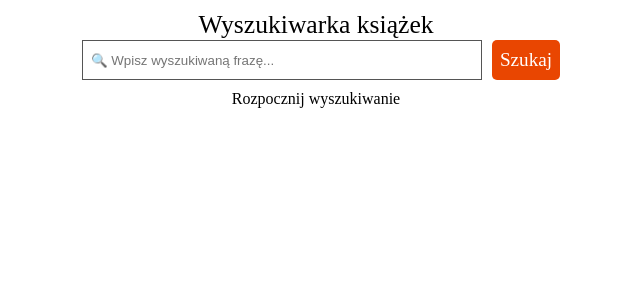
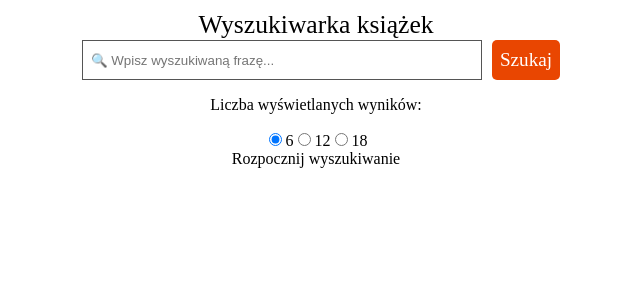
Before and after one commit to agatakulbicka/gwo_wyszukiwarka, a React app: page / in a window 1280 px wide. Shown: the top 300 px of the page, without its empty margins (324-964 px from the left). Built offline with nearby package versions, Linux system fonts and the light colour scheme.

Commit message:
Added set page number elements section

```diff
--- a/src/App.js
+++ b/src/App.js
@@ -1,9 +1,12 @@
 import React from "react";
+import {Provider} from "react-redux";
 import "./styles/styles.scss"
 import {SearchContainer} from "./Search/index";
 
 function App({store}) {
-    return <SearchContainer store={store}/>
+    return <Provider store={store}>
+        <SearchContainer />
+    </Provider>
 }
 
 export default App;
--- /dev/null
+++ b/src/FiltersData/FiltersDataContainer.jsx
@@ -0,0 +1,32 @@
+import PropTypes from "prop-types";
+import React from "react";
+import {connect} from "react-redux";
+import {compose} from "redux";
+import {getNumberOfElementsOnPage} from "../actions";
+import RadioButtonsGroup from "./RadioButtonsGroup";
+
+function FiltersData({baseClassName = "filtersData", getNumberOfElementsOnPage}) {
+
+    return (
+        <section>
+            <RadioButtonsGroup
+                baseClassName={baseClassName}
+                getNumberOfElementsOnPage={getNumberOfElementsOnPage}
+            />
+        </section>
+    );
+}
+
+const mapDispatchToProps = dispatch => ({
+    getNumberOfElementsOnPage: compose(dispatch, getNumberOfElementsOnPage)
+});
+
+RadioButtonsGroup.propsTypes = {
+    baseClassName: PropTypes.string,
+    getNumberOfElementsOnPage: PropTypes.func
+};
+
+export default connect (
+    null,
+    mapDispatchToProps
+)(FiltersData);
--- /dev/null
+++ b/src/FiltersData/RadioButtonsGroup.jsx
@@ -0,0 +1,47 @@
+import PropTypes from "prop-types";
+import React from "react";
+import {
+    PAGINATION_BUTTON_NUMBER,
+    PAGINATION_BUTTONS_LABEL
+} from "../constants/constants";
+
+function RadioButtonsGroup({baseClassName, getNumberOfElementsOnPage}) {
+    return (
+        <form className={baseClassName}>
+            <p>{PAGINATION_BUTTONS_LABEL}</p>
+            <div>
+                <input type="radio" id="elements6"
+                       name="pagesNumber"
+                       value="pagesNumber"
+                       defaultChecked
+                       onClick={() => getNumberOfElementsOnPage(PAGINATION_BUTTON_NUMBER[0])}
+                />
+                <label htmlFor="elements6">{PAGINATION_BUTTON_NUMBER[0]}</label>
+
+                <input type="radio"
+                       id="elements12"
+                       name="pagesNumber"
+                       value="pagesNumber"
+                       onClick={() => getNumberOfElementsOnPage(PAGINATION_BUTTON_NUMBER[1])}
+                />
+                <label htmlFor="elements12">{PAGINATION_BUTTON_NUMBER[1]}</label>
+
+                <input type="radio"
+                       id="elements18"
+                       name="pagesNumber"
+                       value="pagesNumber"
+                       onClick={() => getNumberOfElementsOnPage(PAGINATION_BUTTON_NUMBER[2])}
+                />
+                <label htmlFor="elements18">{PAGINATION_BUTTON_NUMBER[2]}</label>
+            </div>
+
+        </form>
+    );
+}
+
+RadioButtonsGroup.propsTypes = {
+    baseClassName: PropTypes.string,
+    getNumberOfElementsOnPage: PropTypes.func
+};
+
+export default RadioButtonsGroup;
--- /dev/null
+++ b/src/FiltersData/index.js
@@ -0,0 +1,3 @@
+import FiltersDataContainer from "./FiltersDataContainer";
+
+export {FiltersDataContainer};
--- a/src/Search/SearchContainer.jsx
+++ b/src/Search/SearchContainer.jsx
@@ -2,11 +2,12 @@ import PropTypes from "prop-types";
 import React from "react";
 import {connect} from "react-redux";
 import {compose} from "redux";
-import fetchBooksData from "../actions/actions";
+import {fetchBooksData} from "../actions/actions";
 import FilteredListComponent from "./FilteredListComponent";
 import SearchBoxComponent from "./SearchBoxComponent";
-import {Loader} from "../Loader/index";
-import {ScrollUpButton} from "../ScrollUpButton/index";
+import {Loader} from "../Loader";
+import {ScrollUpButton} from "../ScrollUpButton";
+import {FiltersDataContainer} from "../FiltersData";
 
 function SearchContainer({booksData, fetchBooksData, isFetchingBooksData}) {
 
@@ -14,6 +15,7 @@ function SearchContainer({booksData, fetchBooksData, isFetchingBooksData}) {
         <section className="search-container">
             <ScrollUpButton/>
             <SearchBoxComponent fetchBooksData={fetchBooksData}/>
+            <FiltersDataContainer baseClassName="filtersData"/>
             {renderMainContent(isFetchingBooksData, booksData)}
         </section>
     )
--- a/src/actions/actions.js
+++ b/src/actions/actions.js
@@ -1,5 +1,5 @@
 import fetch from "isomorphic-fetch";
-import { BASE_URL, REQUEST_BOOKS_DATA, RECEIVE_BOOKS_DATA} from "../constants/constants"
+import { BASE_URL, REQUEST_BOOKS_DATA, RECEIVE_BOOKS_DATA, GET_ELEMENTS_ON_PAGE_NUMBER} from "../constants/constants"
 
 function requestBooksData(phrase) {
 
@@ -17,7 +17,7 @@ function receiveBooksData(phrase, json) {
     }
 }
 
-export default function fetchBooksData(phrase) {
+export function fetchBooksData(phrase) {
     return dispatch => {
         dispatch(requestBooksData(phrase));
         return fetch(`${BASE_URL}${phrase}`)
@@ -25,3 +25,10 @@ export default function fetchBooksData(phrase) {
             .then(json => dispatch(receiveBooksData(phrase, json)))
     }
 }
+
+export function getNumberOfElementsOnPage(elementsNumber){
+    return {
+        type: GET_ELEMENTS_ON_PAGE_NUMBER,
+        elementsNumber: elementsNumber
+    }
+}
--- /dev/null
+++ b/src/actions/index.js
@@ -0,0 +1,3 @@
+import {fetchBooksData, getNumberOfElementsOnPage} from "./actions";
+
+export {fetchBooksData, getNumberOfElementsOnPage};
--- a/src/constants/constants.js
+++ b/src/constants/constants.js
@@ -2,6 +2,8 @@ export const BASE_URL = 'https://gwo.pl/booksApi/v1/search?query=';
 
 export const REQUEST_BOOKS_DATA = 'REQUEST_BOOKS_DATA';
 export const RECEIVE_BOOKS_DATA = 'RECEIVE_BOOKS_DATA';
+
+export const GET_ELEMENTS_ON_PAGE_NUMBER = "GET_ELEMENTS_ON_PAGE_NUMBER";
 
 export const FIELDS_NAMES = {
     title: "Tytuł",
@@ -40,3 +42,6 @@ export const SEARCH = "Szukaj";
 export const MAIN_TEXT_START = "Rozpocznij wyszukiwanie";
 export const SEARCHING_RESULTS = "Ilość znalezionych wyników:";
 export const NO_SEARCHING_RESULTS = "Brak wyników dla podanej frazy";
+
+export const PAGINATION_BUTTON_NUMBER = [6,12,18];
+export const PAGINATION_BUTTONS_LABEL = "Liczba wyświetlanych wyników:";
--- /dev/null
+++ b/src/reducers/pagination.js
@@ -0,0 +1,27 @@
+import {combineReducers} from 'redux'
+import {GET_ELEMENTS_ON_PAGE_NUMBER, RECEIVE_BOOKS_DATA} from "../constants/constants"
+
+function elementsOnPageNumber(state = 6, action) {
+    switch(action.type) {
+        case GET_ELEMENTS_ON_PAGE_NUMBER:
+            return action.elementsNumber;
+        default:
+            return state
+    }
+}
+
+function currentPage(state = 1, action) {
+    switch(action.type) {
+        case RECEIVE_BOOKS_DATA:
+            return action.booksData.length;
+        default:
+            return state
+    }
+}
+
+const pagination = combineReducers({
+    currentPage,
+    elementsOnPageNumber
+});
+
+export default pagination;
--- a/src/reducers/reducers.js
+++ b/src/reducers/reducers.js
@@ -1,5 +1,6 @@
 import { combineReducers } from 'redux'
 import { REQUEST_BOOKS_DATA, RECEIVE_BOOKS_DATA} from "../constants/constants"
+import pagination from "./pagination";
 
 
 function selectedPhrase(state = {}, action) {
@@ -34,7 +35,8 @@ function isFetchingBooksData(state, action) {
 const rootReducer = combineReducers({
     booksData,
     isFetchingBooksData,
-    selectedPhrase
+    selectedPhrase,
+    pagination
 });
 
 export default rootReducer;
```
